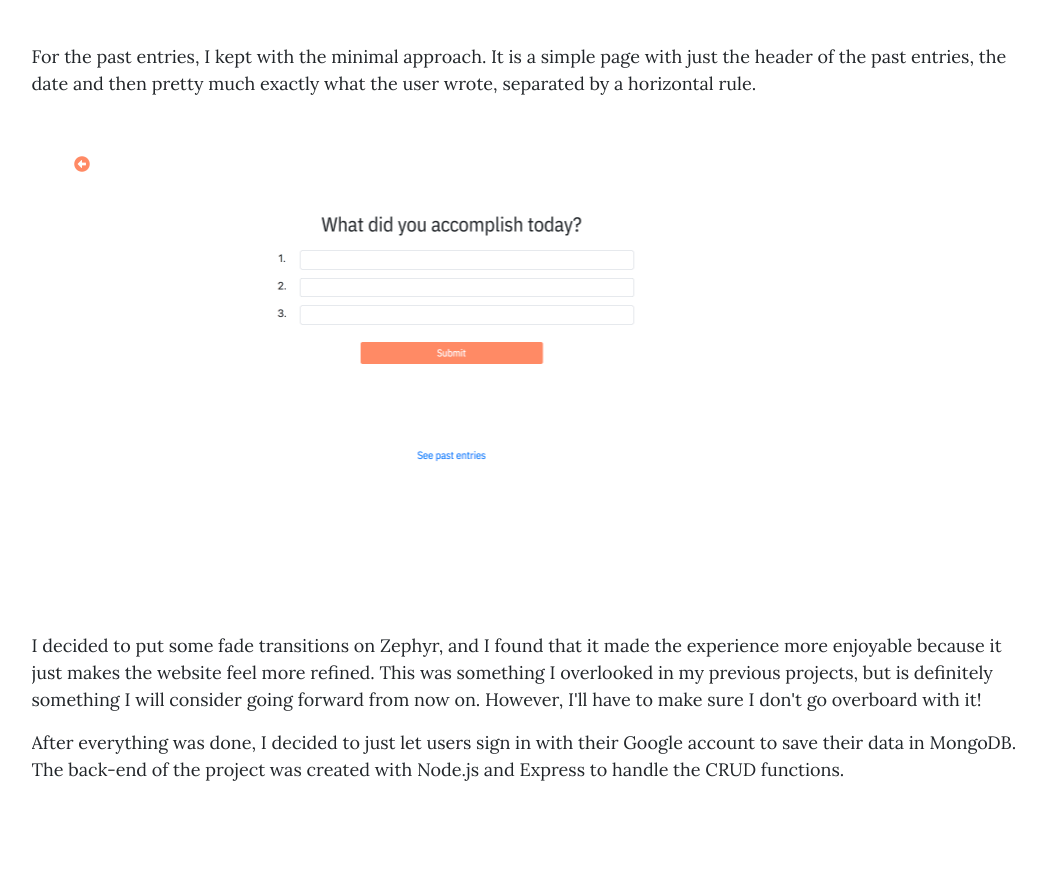
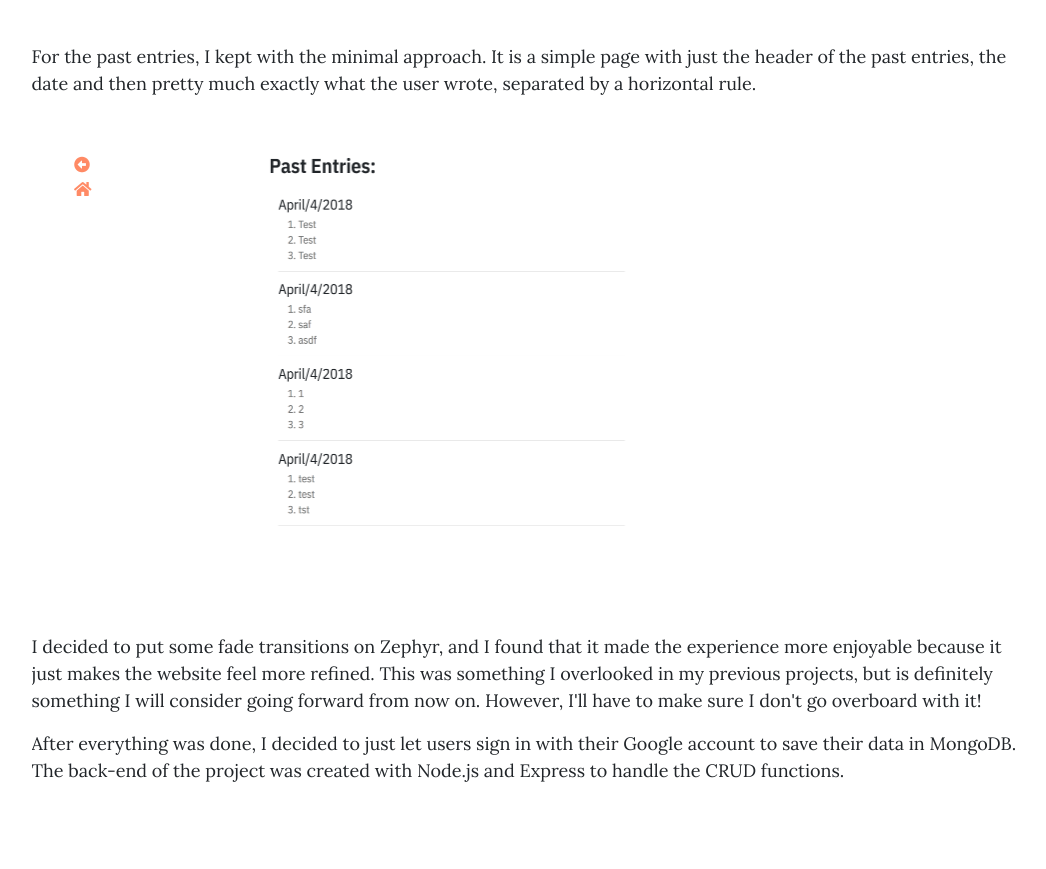
Before and after one commit to lee-ma/leema.ca, a React (Create React App) app: page /zephyr in a window 1280 px wide. Shown: the part 1660-2529 px from the top of the page, without its empty margins (161-1207 px from the left). Built offline with nearby package versions, Linux system fonts and the light colour scheme.

Commit message:
fixed wrong image for past logs on zephyr

```diff
--- a/src/zephyrblog.js
+++ b/src/zephyrblog.js
@@ -29,7 +29,7 @@ class ZephyrBlog extends React.Component {
               <p className="blog-body">
                 For the past entries, I kept with the minimal approach. It is a simple page with just the header of the past entries, the date and then pretty much exactly what the user wrote, separated by a horizontal rule.
               </p>
-              <img className="scrnshot" src="./assets/zephyr-pics/form.png"/>
+              <img className="scrnshot" src="./assets/zephyr-pics/pastlogs.png"/>
               <p className="blog-body">
                 I decided to put some fade transitions on Zephyr, and I found that it made the experience more enjoyable because it just makes the website feel more refined. This was something I overlooked in my previous projects, but is definitely something I will consider going forward from now on. However, I'll have to make sure I don't go overboard with it!
               </p>
```
